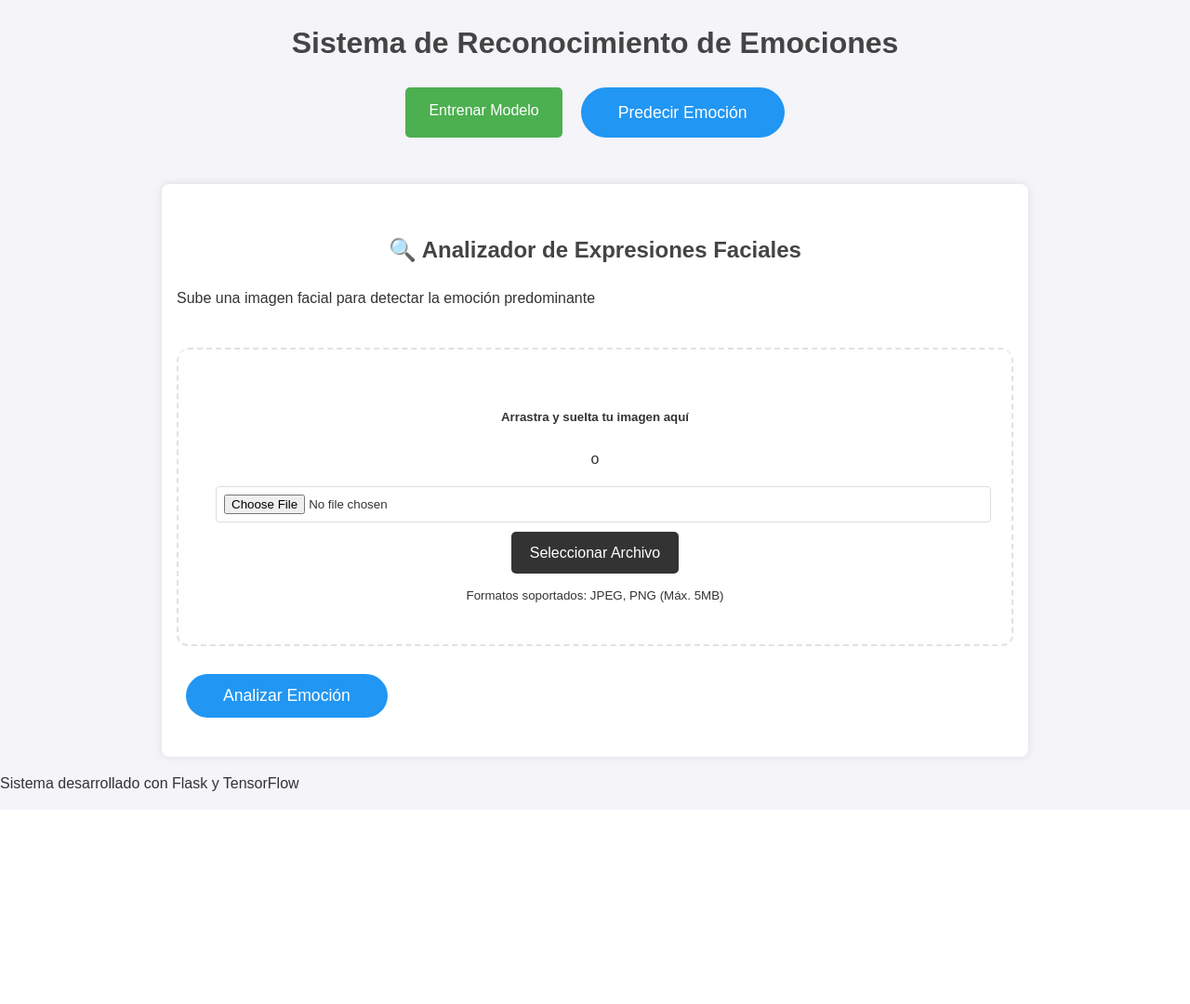
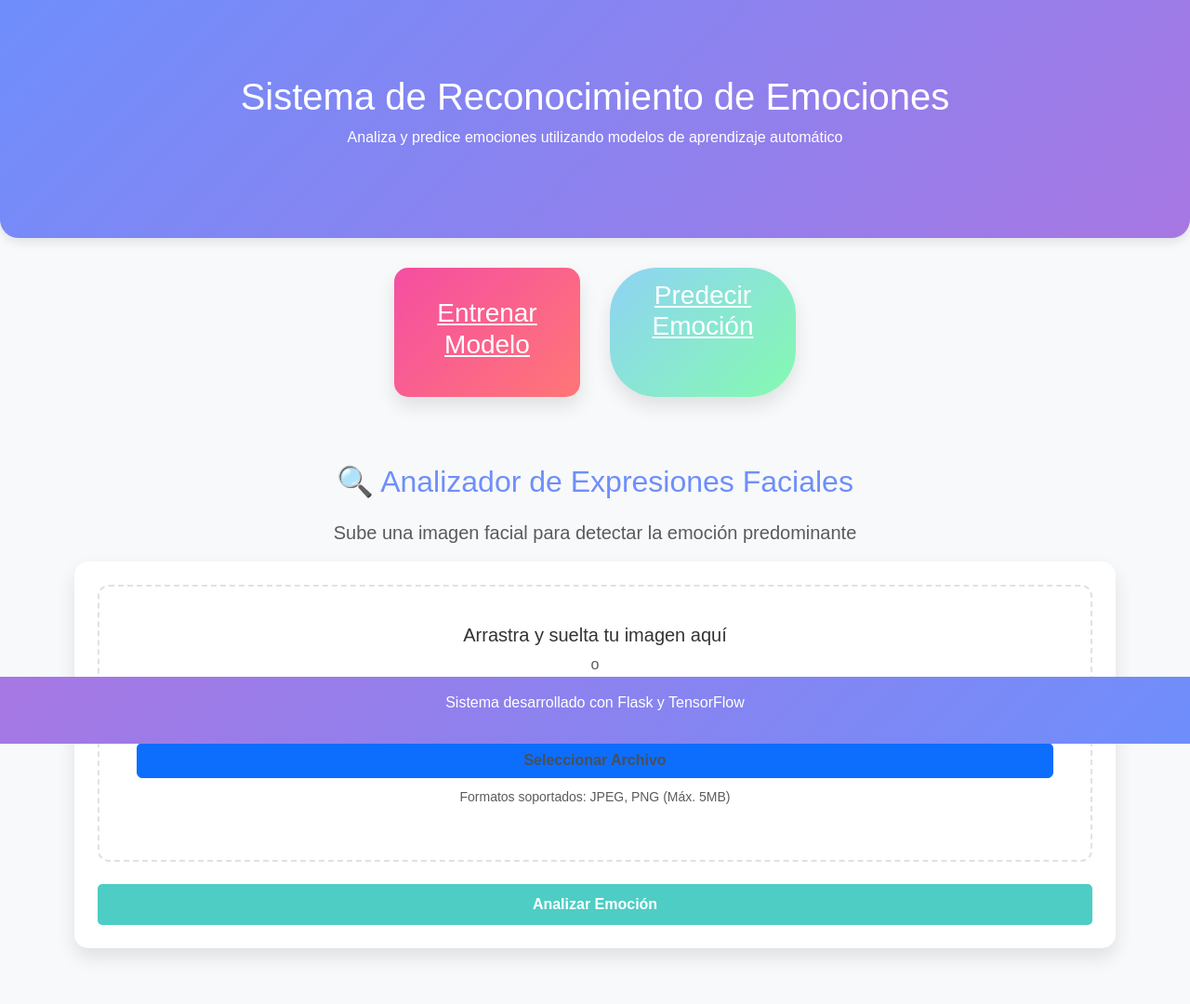
Before and after one commit to JoseCuriel04/Red-Neuronal-Emociones, a Flask app: page /predecir in a window 1280 px wide. Shown: the whole page at 93% size. Before the commit the page ends 851 px from the top, so only its background shows below. Run offline with Flask 3, Linux system fonts and the light colour scheme; some libraries are stand-ins or nearby versions.

Commit message:
Mejora de Diseño

```diff
--- a/templates/index.html
+++ b/templates/index.html
@@ -1,56 +1,96 @@
 <!DOCTYPE html>
-<html>
+<html lang="es">
 <head>
-    <title>Reconocimiento de Emociones</title>
-    <link rel="stylesheet" href="{{ url_for('static', filename='css/styles.css') }}">
+    <meta charset="UTF-8">
+    <meta name="viewport" content="width=device-width, initial-scale=1.0">
+    <title>Sistema de Reconocimiento de Emociones</title>
+    <!-- Bootstrap CSS -->
+    <link href="https://cdn.jsdelivr.net/npm/bootstrap@5.3.0/dist/css/bootstrap.min.css" rel="stylesheet">
+    <!-- Animate.css -->
+    <link rel="stylesheet" href="https://cdnjs.cloudflare.com/ajax/libs/animate.css/4.1.1/animate.min.css"/>
     <style>
-        .nav-buttons {
+        body {
+            background-color: #f8f9fa;
+            font-family: 'Arial', sans-serif;
+            margin: 0;
+            padding: 0;
+            color: #333;
+        }
+        header {
+            background: linear-gradient(135deg, #6e8efb, #a777e3);
+            color: white;
+            text-align: center;
+            padding: 5rem 1rem;
+            margin-bottom: 2rem;
+            border-radius: 0 0 20px 20px;
+            box-shadow: 0 4px 12px rgba(0, 0, 0, 0.1);
+        }
+        .card-container {
             display: flex;
             justify-content: center;
-            gap: 20px;
-            margin: 20px 0;
+            gap: 2rem;
+            margin: 2rem 0;
         }
-        .nav-button {
-            padding: 12px 25px;
+        .card {
+            background: white;
+            border-radius: 15px;
+            box-shadow: 0 10px 20px rgba(0, 0, 0, 0.1);
+            padding: 2rem;
+            text-align: center;
+            width: 200px;
+            cursor: pointer;
+            transition: all 0.3s ease;
             border: none;
-            border-radius: 5px;
-            font-size: 16px;
-            cursor: pointer;
-            text-decoration: none;
-            display: inline-block;
-            text-align: center;
-            transition: all 0.3s ease;
+        }
+        .card:hover {
+            transform: translateY(-10px);
+            box-shadow: 0 15px 30px rgba(0, 0, 0, 0.2);
         }
         .train-btn {
-            background-color: #4CAF50;
+            background: linear-gradient(135deg, #f54ea2, #ff7676);
             color: white;
+            border-radius: 15px;
         }
         .predict-btn {
-            background-color: #2196F3;
+            background: linear-gradient(135deg, #8fd3f4, #84fab0);
             color: white;
+            border-radius: 15px;
         }
-        .nav-button:hover {
-            opacity: 0.9;
-            transform: translateY(-2px);
+        footer {
+            text-align: center;
+            padding: 1rem;
+            background: linear-gradient(135deg, #a777e3, #6e8efb);
+            color: white;
+            position: fixed;
+            width: 100%;
+            bottom: 0;
         }
     </style>
 </head>
 <body>
-    <header>
+    <header class="animate__animated animate__fadeInDown">
         <h1>Sistema de Reconocimiento de Emociones</h1>
+        <p>Analiza y predice emociones utilizando modelos de aprendizaje automático</p>
     </header>
 
-    <div class="nav-buttons">
-        <a href="{{ url_for('entrenar') }}" class="nav-button train-btn">Entrenar Modelo</a>
-        <a href="{{ url_for('predecir') }}" class="nav-button predict-btn">Predecir Emoción</a>
+    <div class="card-container animate__animated animate__fadeIn">
+        <a href="{{ url_for('entrenar') }}" class="card train-btn">
+            <h3>Entrenar Modelo</h3>
+        </a>
+        <a href="{{ url_for('predecir') }}" class="card predict-btn">
+            <h3>Predecir Emoción</h3>
+        </a>
     </div>
 
-    <main>
+    <main class="container animate__animated animate__fadeIn">
         {% block content %}{% endblock %}
     </main>
 
     <footer>
         <p>Sistema desarrollado con Flask y TensorFlow</p>
     </footer>
+
+    <!-- Bootstrap JS Bundle with Popper -->
+    <script src="https://cdn.jsdelivr.net/npm/bootstrap@5.3.0/dist/js/bootstrap.bundle.min.js"></script>
 </body>
 </html>
--- a/templates/predecir.html
+++ b/templates/predecir.html
@@ -1,13 +1,149 @@
 {% extends "index.html" %}
 {% block content %}
-<div class="container prediction-container">
-    <div class="text-center header-section">
-        <h2 class="mb-3">🔍 Analizador de Expresiones Faciales</h2>
-        <p class="lead text-muted">Sube una imagen facial para detectar la emoción predominante</p>
-    </div>
+<link rel="stylesheet" href="https://cdnjs.cloudflare.com/ajax/libs/animate.css/4.1.1/animate.min.css"/>
+<style>
+    body {
+        background-color: #f8f9fa;
+        font-family: 'Arial', sans-serif;
+    }
+    .container {
+        max-width: 1200px;
+        margin: 0 auto;
+        padding: 20px;
+    }
+    h2 {
+        color: #6e8efb;
+        text-align: center;
+        margin-bottom: 20px;
+    }
+    .upload-card, .result-card {
+        background: white;
+        border-radius: 15px;
+        box-shadow: 0 10px 20px rgba(0, 0, 0, 0.1);
+        padding: 25px;
+        margin-bottom: 20px;
+        animation: fadeIn 1s ease-in-out;
+    }
+    .btn-upload, .btn-train {
+        background-color: #4ECDC4;
+        color: white;
+        padding: 10px 20px;
+        border: none;
+        border-radius: 5px;
+        cursor: pointer;
+        transition: background-color 0.3s ease;
+    }
+    .btn-upload:hover, .btn-train:hover {
+        background-color: #39b5a1;
+    }
+    .form-group {
+        margin-bottom: 1.5rem;
+    }
+    .form-group label {
+        display: block;
+        margin-bottom: 0.5rem;
+        font-weight: bold;
+        color: #495057;
+    }
+    .form-group input[type="file"] {
+        width: 100%;
+        padding: 0.75rem;
+        border: 1px solid #ced4da;
+        border-radius: 5px;
+        background-color: #f8f9fa;
+        transition: border-color 0.3s ease;
+    }
+    .form-group input[type="file"]:focus {
+        border-color: #4ECDC4;
+        outline: none;
+    }
+    .file-info {
+        font-size: 0.875rem;
+        color: #6c757d;
+        display: block;
+        margin-top: 0.5rem;
+    }
+    .btn-upload {
+        display: block;
+        width: 100%;
+        padding: 10px;
+        font-weight: bold;
+        text-align: center;
+    }
+    .upload-area {
+        border: 2px dashed #dee2e6;
+        border-radius: 12px;
+        padding: 2.5rem;
+        text-align: center;
+        transition: all 0.3s;
+        cursor: pointer;
+    }
+    .upload-area:hover {
+        border-color: #007bff;
+        background: #f8f9fa;
+    }
+    .analyzed-image {
+        max-height: 300px;
+        box-shadow: 0 5px 15px rgba(0,0,0,0.1);
+        transition: transform 0.3s;
+    }
+    .analyzed-image:hover {
+        transform: scale(1.03);
+    }
+    .image-container {
+        position: relative;
+        display: inline-block;
+    }
+    .image-overlay {
+        position: absolute;
+        bottom: 10px;
+        left: 0;
+        right: 0;
+        text-align: center;
+    }
+    .emotion-badge {
+        font-size: 1rem;
+        padding: 0.5rem 1rem;
+        background: rgba(0,0,0,0.7);
+    }
+    .result-details {
+        padding: 1.5rem;
+        background: #f8f9fa;
+        border-radius: 12px;
+    }
+    .confidence-meter {
+        background: white;
+        padding: 1.5rem;
+        border-radius: 10px;
+        box-shadow: 0 2px 10px rgba(0,0,0,0.05);
+    }
+    .predict-btn {
+        padding: 0.8rem 2.5rem;
+        font-size: 1.1rem;
+        border-radius: 50px;
+        transition: all 0.3s;
+    }
+    .predict-btn:hover {
+        transform: translateY(-2px);
+        box-shadow: 0 5px 15px rgba(0,123,255,0.3);
+    }
+    @keyframes fadeIn {
+        from { opacity: 0; transform: translateY(-10px); }
+        to { opacity: 1; transform: translateY(0); }
+    }
+    @media (max-width: 768px) {
+        .upload-area {
+            padding: 1.5rem;
+        }
+    }
+</style>
+
+<div class="container animate__animated animate__fadeIn">
+    <h2>🔍 Analizador de Expresiones Faciales</h2>
+    <p class="lead text-muted" style="text-align: center;">Sube una imagen facial para detectar la emoción predominante</p>
 
     <!-- Sección de Subida -->
-    <div class="card upload-card shadow-lg">
+    <div class="upload-card">
         <div class="card-body">
             <form method="POST" enctype="multipart/form-data" id="predictionForm">
                 <div class="form-group">
@@ -27,7 +163,7 @@
                 </div>
 
                 <div class="text-center mt-4">
-                    <button type="submit" class="btn btn-primary btn-lg predict-btn" id="submitBtn">
+                    <button type="submit" class="btn-upload" id="submitBtn">
                         <i class="fas fa-brain"></i> Analizar Emoción
                     </button>
                 </div>
@@ -37,7 +173,7 @@
 
     <!-- Sección de Resultados -->
     {% if emocion %}
-    <div class="card result-card shadow-lg mt-4">
+    <div class="result-card">
         <div class="card-body">
             <h3 class="text-center mb-4"><i class="fas fa-chart-bar"></i> Resultado del Análisis</h3>
 
@@ -123,102 +259,6 @@
     {% endif %}
 </div>
 
-<!-- Estilos CSS -->
-<style>
-.prediction-container {
-    max-width: 900px;
-    padding: 2rem 1rem;
-}
-
-.header-section {
-    margin-bottom: 2.5rem;
-}
-
-.upload-card, .result-card {
-    border: none;
-    border-radius: 15px;
-    overflow: hidden;
-}
-
-.upload-area {
-    border: 2px dashed #dee2e6;
-    border-radius: 12px;
-    padding: 2.5rem;
-    text-align: center;
-    transition: all 0.3s;
-    cursor: pointer;
-}
-
-.upload-area:hover {
-    border-color: #007bff;
-    background: #f8f9fa;
-}
-
-.analyzed-image {
-    max-height: 300px;
-    box-shadow: 0 5px 15px rgba(0,0,0,0.1);
-    transition: transform 0.3s;
-}
-
-.analyzed-image:hover {
-    transform: scale(1.03);
-}
-
-.image-container {
-    position: relative;
-    display: inline-block;
-}
-
-.image-overlay {
-    position: absolute;
-    bottom: 10px;
-    left: 0;
-    right: 0;
-    text-align: center;
-}
-
-.emotion-badge {
-    font-size: 1rem;
-    padding: 0.5rem 1rem;
-    background: rgba(0,0,0,0.7);
-}
-
-.result-details {
-    padding: 1.5rem;
-    background: #f8f9fa;
-    border-radius: 12px;
-}
-
-.confidence-meter {
-    background: white;
-    padding: 1.5rem;
-    border-radius: 10px;
-    box-shadow: 0 2px 10px rgba(0,0,0,0.05);
-}
-
-.predict-btn {
-    padding: 0.8rem 2.5rem;
-    font-size: 1.1rem;
-    border-radius: 50px;
-    transition: all 0.3s;
-}
-
-.predict-btn:hover {
-    transform: translateY(-2px);
-    box-shadow: 0 5px 15px rgba(0,123,255,0.3);
-}
-
-@media (max-width: 768px) {
-    .upload-area {
-        padding: 1.5rem;
-    }
-
-    .header-section h2 {
-        font-size: 1.8rem;
-    }
-}
-</style>
-
 <!-- JavaScript Mejorado -->
 <script>
 // Manejo de la subida de archivos
```
Also changed, not shown: templates/entrenar.html (+144 -47 lines).
